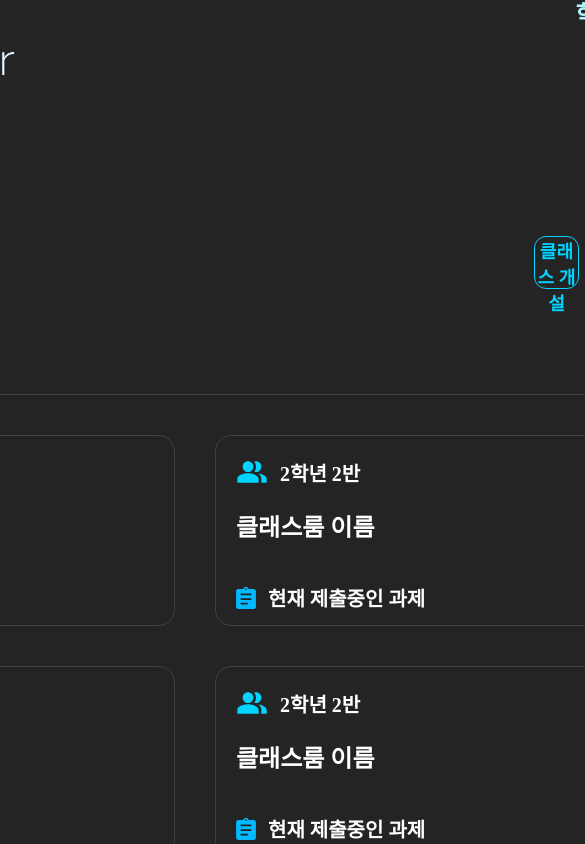
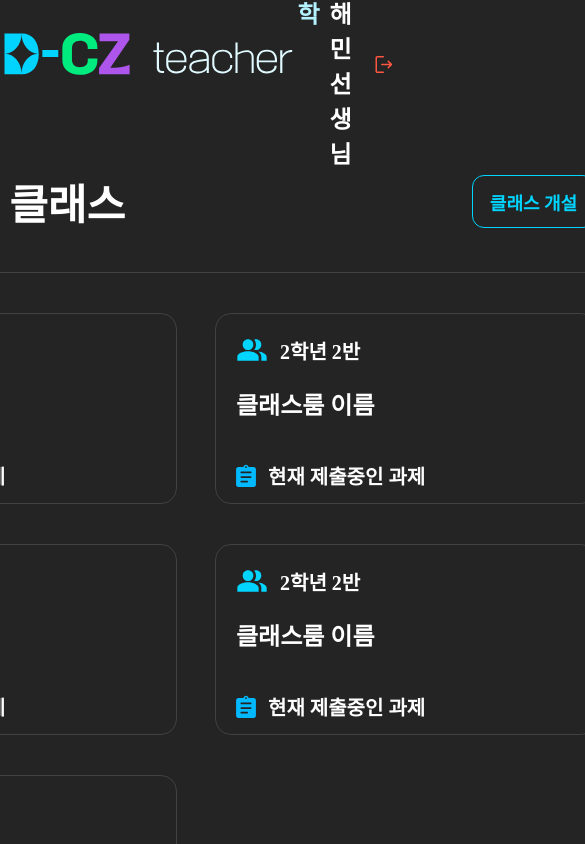
Before and after one commit to Project-After-School/DCZ_Admin_FE, a React (Create React App) app: page / in a window 390 px wide. Shown: the top 844 px of the page, 585 px wide, since content can reach past the window. Built offline with nearby package versions, Linux system fonts and the light colour scheme; a web font is replaced by a local one.

Commit message:
♻️ :: 반응형 구현

```diff
--- a/src/Components/ClassRoom/ClassCard.tsx
+++ b/src/Components/ClassRoom/ClassCard.tsx
@@ -24,7 +24,7 @@ export const ClassCard = () => {
 
 const Wrapper = styled.div`
     display: flex;
-    width: 460px;
+    width: calc(100% - 40px);
     height: 149px;
     flex-direction: column;
     padding: 20px;
--- a/src/Components/Common/Header.tsx
+++ b/src/Components/Common/Header.tsx
@@ -3,6 +3,7 @@ import Logo from "../../Assets/Logo.svg";
 import Logout from "../../Assets/Logout.svg";
 import { LogoutModal } from "../Modal/LogoutModal";
 import { useState } from "react";
+import { Link } from "react-router-dom";
 
 export const Header = () => {
     const [isModalOpen, setIsModalOpen] = useState(false);
@@ -14,11 +15,14 @@ export const Header = () => {
     const closeModal = () => {
         setIsModalOpen(false);
     };
+
     return (
         <>
             <Wrapper>
                 <Container>
-                    <LogoImg src={Logo} alt="로고" />
+                    <Link to={"/"}>
+                        <LogoImg src={Logo} alt="로고" />
+                    </Link>
                     <TextWrapper>
                         <div>
                             <Text style={{ color: "#B3F2FF" }}>수학</Text>
@@ -48,7 +52,13 @@ const Wrapper = styled.div`
 const Container = styled.div`
     display: flex;
     align-items: center;
-    gap: 556px;
+    justify-content: center;
+    width: 1040px;
+    justify-content: space-between;
+
+    @media (max-width: 1200px) {
+        width: 800px;
+    }
 `;
 
 const LogoImg = styled.img`
@@ -59,6 +69,7 @@ const TextWrapper = styled.div`
     display: flex;
     align-items: center;
     margin-top: 39px;
+    margin-left: auto;
     gap: 23px;
     > div {
         gap: 10px;
--- a/src/Components/HomeWork/ChooseDate.tsx
+++ b/src/Components/HomeWork/ChooseDate.tsx
@@ -79,7 +79,7 @@ export const ChooseDate = ({ onDatesChange }: { onDatesChange: (start: Date | nu
             )}
 
             {isSelectingEndDate && (
-                <CalendarWrapper ref={calendarRef} style={{ left: "639px" }}>
+                <CalendarWrapper ref={calendarRef}>
                     <Calendar
                         locale="ko"
                         onChange={(value) => handleDateChange(value, false)}
--- a/src/Components/HomeWork/HomeWorkCard.tsx
+++ b/src/Components/HomeWork/HomeWorkCard.tsx
@@ -28,7 +28,7 @@ const Wrapper = styled.div`
     display: flex;
     flex-direction: column;
     padding: 24px;
-    width: calc(1040px - 48px);
+    width: calc(100% - 48px);
     height: calc(187px - 48px);
     border-radius: 12px;
     border: 1px solid #414142;
--- a/src/Pages/ClassRoom/ClassList.tsx
+++ b/src/Pages/ClassRoom/ClassList.tsx
@@ -6,6 +6,7 @@ export const ClassList = () => {
     return (
         <Wrapper>
             <Header />
+            <Container>
                 <TitleWrapper>
                     <p>개설된 수학 클래스</p>
                     <Button>클래스 개설</Button>
@@ -18,6 +19,7 @@ export const ClassList = () => {
                     <ClassCard />
                     <ClassCard />
                 </ContentWrapper>
+            </Container>
         </Wrapper>
     );
 };
@@ -29,10 +31,17 @@ const Wrapper = styled.div`
     width: 100%;
 `;
 
+const Container = styled.div`
+    width: 1040px;
+    @media (max-width: 1200px) {
+        width: 800px;
+    }
+`;
+
 const TitleWrapper = styled.div`
     display: flex;
     align-items: center;
-    gap: 606px;
+    width: 100%;
     margin-top: 171px;
     > p {
         font-weight: 600;
@@ -50,11 +59,12 @@ const Button = styled.button`
     font-size: 18px;
     font-weight: 600;
     color: #00d4ff;
+    margin-left: auto;
 `;
 
 export const Line = styled.div`
     margin-top: 40px;
-    width: 1040px;
+    width: 100%;
     height: 1px;
     background-color: #414142;
 `;
@@ -65,4 +75,5 @@ const ContentWrapper = styled.div`
     gap: 40px;
     margin-top: 40px;
     margin-bottom: 100px;
+    width: 100%;
 `;
--- a/src/Pages/HomeWork/CreateHomeWork.tsx
+++ b/src/Pages/HomeWork/CreateHomeWork.tsx
@@ -46,6 +46,7 @@ export const CreateHomeWork = () => {
     return (
         <Wrapper>
             <Header />
+            <Container>
                 <TitleWrapper>
                     <Text>새로운 과제</Text>
                     <ClassName>2학년 2반</ClassName>
@@ -103,6 +104,7 @@ export const CreateHomeWork = () => {
                         </div>
                     </ButtonWrapper>
                 </ContentWrapper>
+            </Container>
         </Wrapper>
     );
 };
@@ -114,9 +116,16 @@ const Wrapper = styled.div`
     width: 100%;
 `;
 
+const Container = styled.div`
+    width: 1040px;
+    @media (max-width: 1200px) {
+        width: 800px;
+    }
+`;
+
 const Line = styled.div`
     margin-top: 40px;
-    width: 1040px;
+    width: 100%;
     height: 1px;
     background-color: #414142;
     margin-bottom: 60px;
@@ -125,7 +134,6 @@ const Line = styled.div`
 const TitleWrapper = styled.div`
     display: flex;
     align-items: center;
-    gap: 723px;
     margin-top: 171px;
 `;
 
@@ -134,7 +142,7 @@ const ContentWrapper = styled.div`
     flex-direction: column;
     align-items: center;
     gap: 60px;
-    width: 1040px;
+    width: 100%;
     margin-bottom: 100px;
 `;
 
--- a/src/Pages/HomeWork/HomeWorkDetail.tsx
+++ b/src/Pages/HomeWork/HomeWorkDetail.tsx
@@ -77,18 +77,21 @@ const Wrapper = styled.div`
 const Container = styled.div`
     margin-top: 90px;
     display: flex;
-    align-items: center;
     flex-direction: column;
+    width: 1040px;
+    @media (max-width: 1200px) {
+        width: 800px;
+    }
 `;
 
 const TitleWrapper = styled.div`
     display: flex;
     align-items: center;
     margin-top: 79px;
-    gap: 629px;
     > p {
         font-size: 32px;
         font-weight: 600;
+        margin-right: auto;
     }
 `;
 
--- a/src/Pages/HomeWork/HomeWorkList.tsx
+++ b/src/Pages/HomeWork/HomeWorkList.tsx
@@ -8,6 +8,7 @@ export const HomeWorkList = () => {
     return (
         <Wrapper>
             <Header />
+            <Container>
                 <TitleWrapper>
                     <Text>과제 제출 (클래스룸 명)</Text>
                     <ClassName>2학년 2반</ClassName>
@@ -23,6 +24,7 @@ export const HomeWorkList = () => {
                     <HomeWorkCard status="remain" />
                     <HomeWorkCard status="end" />
                 </ContentWrapper>
+            </Container>
         </Wrapper>
     );
 };
@@ -34,11 +36,18 @@ const Wrapper = styled.div`
     width: 100%;
 `;
 
+const Container = styled.div`
+    width: 1040px;
+    @media (max-width: 1200px) {
+        width: 800px;
+    }
+`;
+
 const TitleWrapper = styled.div`
     display: flex;
     align-items: center;
-    gap: 526px;
     margin-top: 171px;
+    width: 100%;
 `;
 
 export const Text = styled.p`
@@ -49,6 +58,7 @@ export const Text = styled.p`
 export const ClassName = styled.p`
     font-weight: 600;
     font-size: 32px;
+    margin-left: auto;
 `;
 
 const Line = styled.div`
@@ -62,7 +72,7 @@ const Line = styled.div`
 const MiddleWrapper = styled.div`
     display: flex;
     align-items: center;
-    width: 1040px;
+    width: 100%;
     margin-bottom: 36px;
 `;
 
@@ -71,6 +81,7 @@ const ContentWrapper = styled.div`
     flex-direction: column;
     gap: 24px;
     align-items: center;
+    width: 100%;
     margin-bottom: 100px;
 `;
 
--- a/src/Pages/HomeWork/StudentHomeWorkDetail.tsx
+++ b/src/Pages/HomeWork/StudentHomeWorkDetail.tsx
@@ -42,6 +42,9 @@ const Wrapper = styled.div`
 const Container = styled.div`
     margin-top: 90px;
     width: 1040px;
+    @media (max-width: 1200px) {
+        width: 800px;
+    }
 `;
 
 const StudentInfo = styled.p`
@@ -71,8 +74,8 @@ const ContentWrapper = styled.div`
 `;
 
 const FilePreview = styled.div`
-    width: 720px;
-    height: 1008px;
+    width: 100%;
+    aspect-ratio: 1 / 1.414;
     background-color: white;
     border-radius: 12px;
 `;
```
Lines whose indentation alone changed are shown as unchanged.
